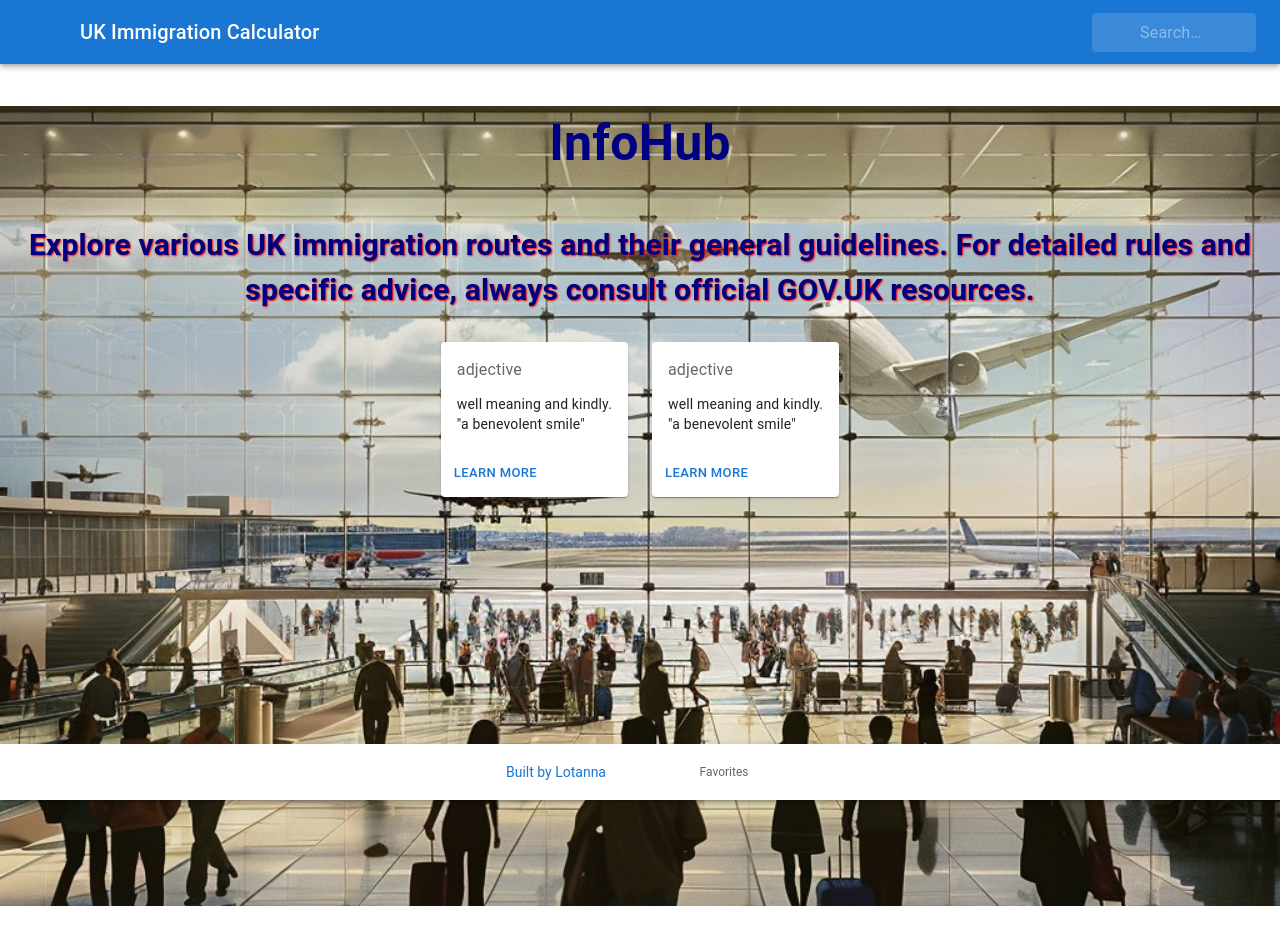
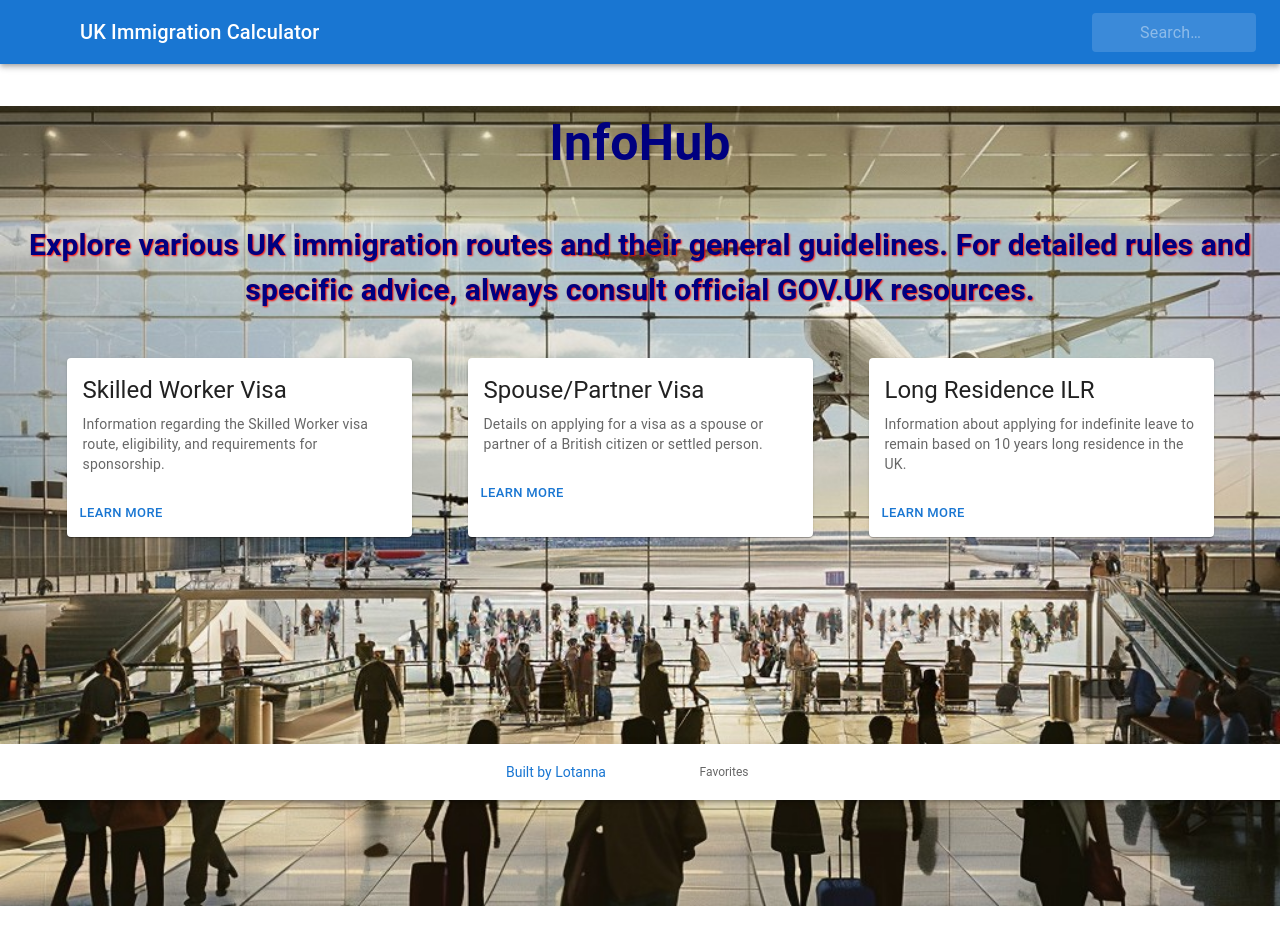
Before and after one commit to Tannababy/uk-immigration-app, a React (Create React App) app in the folder uk-immigration-app-frontend/: page /infoHub in a window 1280 px wide. Shown: the top 944 px of the page. Built offline with nearby package versions, Linux system fonts and the light colour scheme; some icons are missing.

Commit message:
debugged infohub by changing type parameters to primitive string type

```diff
--- a/uk-immigration-app-frontend/src/components/InfoCard.tsx
+++ b/uk-immigration-app-frontend/src/components/InfoCard.tsx
@@ -6,25 +6,38 @@ import CardContent from "@mui/material/CardContent";
 import Button from "@mui/material/Button";
 import Typography from "@mui/material/Typography";
 
+type InfoCardProps = {
+  id: string;
+  title: string;
+  description: string;
+  learnMoreLink?: string;
+};
 
-const InfoCard = () => {
+const InfoCard = ({ id, title, description, learnMoreLink }: InfoCardProps) => {
   return (
-    <Card sx={{ maxWidth: 200 }}>
+    <Card sx={{ maxWidth: 345, minWidth: 275, m: 2 }}>
       <CardContent>
-        <Typography sx={{ color: "text.secondary", mb: 1.5 }}>
-          adjective
+        <Typography gutterBottom variant="h5" component="div">
+          {title}
         </Typography>
-        <Typography variant="body2">
-          well meaning and kindly.
-          <br />
-          {'"a benevolent smile"'}
+        <Typography variant="body2" color="text.secondary">
+          {description}
         </Typography>
       </CardContent>
-      <CardActions>
-        <Button size="small">Learn More</Button>
-      </CardActions>
+      {learnMoreLink && (
+        <CardActions>
+          <Button
+            size="small"
+            href={learnMoreLink}
+            target="_blank"
+            rel="noopener noreferrer"
+          >
+            Learn More
+          </Button>
+        </CardActions>
+      )}
     </Card>
   );
-}
+};
 
 export default InfoCard;
--- a/uk-immigration-app-frontend/src/pages/AbsenceCounter.tsx
+++ b/uk-immigration-app-frontend/src/pages/AbsenceCounter.tsx
@@ -30,8 +30,7 @@ const AbsenceCounter = () => {
         >
           Absence Counter
         </h2>
-        <InfoCard />
-        <InfoCard />
+
       </Box>
       <Footer />
     </div>
--- a/uk-immigration-app-frontend/src/pages/InfoHub.tsx
+++ b/uk-immigration-app-frontend/src/pages/InfoHub.tsx
@@ -4,15 +4,29 @@ import Footer from "../components/Footer";
 import Box from "@mui/material/Box";
 import backgroundImage from "../TravelPhoto.jpg";
 import InfoCard from "../components/InfoCard";
+import { CircularProgress } from "@mui/material";
 import { useState } from "react";
-import { fetchAllImmigrationRoutesMock } from "../utils/APICalls";
 import { ImmigrationRoutes } from "../types/ImmigrationRoutes";
+import { useImmigrationRoutes } from "../utils/CallingFunctions";
 
 const InfoHub = () => {
-  const [infoCardsData, setInfoCardsData] = useState<[]>([]); // To store the fetched data
-  const [isLoading, setIsLoading] = useState(true);
-    const [error, setError] = useState<string | null>(null);
+  const { infoCardsData, isLoading } = useImmigrationRoutes();
 
+  if (isLoading) {
+    return (
+      <Box
+        sx={{
+          display: "flex",
+          justifyContent: "center",
+          alignItems: "center",
+          minHeight: "50vh",
+        }}
+      >
+        <CircularProgress />
+        <p style={{ marginLeft: "2" }}>Loading immigration information...</p>
+      </Box>
+    );
+  }
 
   return (
     <div>
@@ -57,8 +71,18 @@ const InfoHub = () => {
             gap: 3,
           }}
         >
-          <InfoCard />
-          <InfoCard />
+          {infoCardsData.length > 0 ? (
+            infoCardsData.map((infoItem) => (
+              <InfoCard
+                id={infoItem.id}
+                title={infoItem.title}
+                description={infoItem.description}
+                learnMoreLink={infoItem.learnMoreLink}
+              />
+            ))
+          ) : (
+            <p>No information cards available</p>
+          )}
         </Box>
       </Box>
       <Footer />
--- a/uk-immigration-app-frontend/src/types/InfoType.tsx
+++ b/uk-immigration-app-frontend/src/types/InfoType.tsx
@@ -1,5 +1,5 @@
 export type InfoType = {
-    title: String;
-    description: String;
-    learnMoreLink: String;
+    title: string;
+    description: string;
+    learnMoreLink: string;
 }
```
Also changed, not shown: uk-immigration-app-frontend/src/types/ImmigrationRoutes.tsx (+4 -4 lines).
